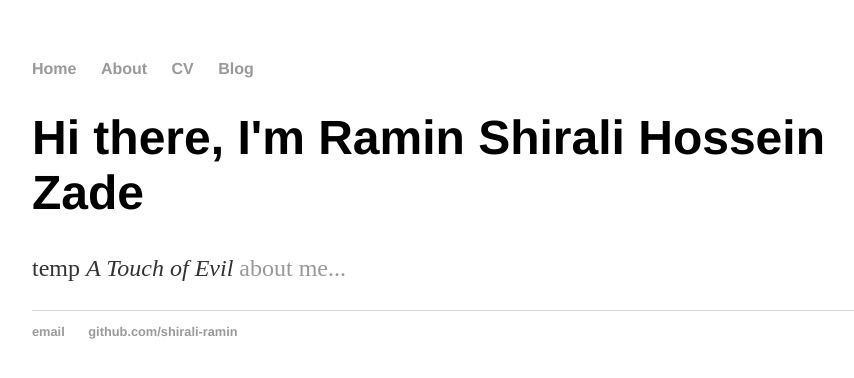
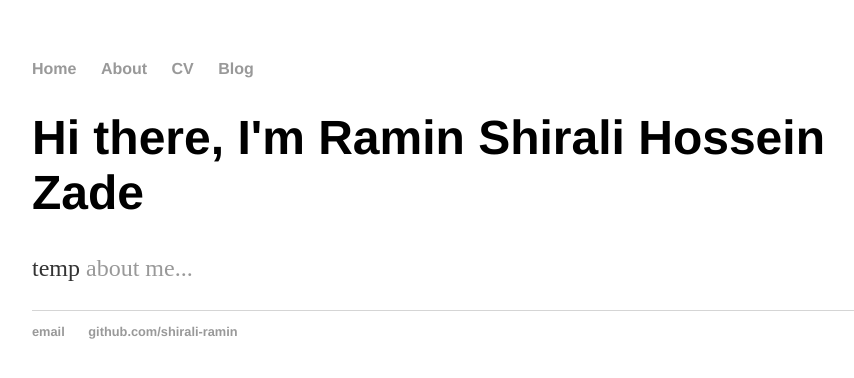
Before and after one commit to ramin-shirali/ramin-shirali.github.io, a Jekyll site: the page built from index.html, in a window 1280 px wide. Shown: the top 378 px of the page, without its empty margins (160-1014 px from the left). Built offline with Jekyll 4.4.1, drawn with Linux system fonts in a browser that asks for light colours.

Commit message:
Update index.html

```diff
--- a/index.html
+++ b/index.html
@@ -4,5 +4,5 @@ title: Ramin Shirali Hossein Zade
 ---
 <div class="blurb">
 	<h1>Hi there, I'm Ramin Shirali Hossein Zade</h1>
-	<p> temp <em>A Touch of Evil</em> <a href="/about">about me...</a></p>
+	<p> temp <a href="/about">about me...</a></p>
 </div><!-- /.blurb -->
```
